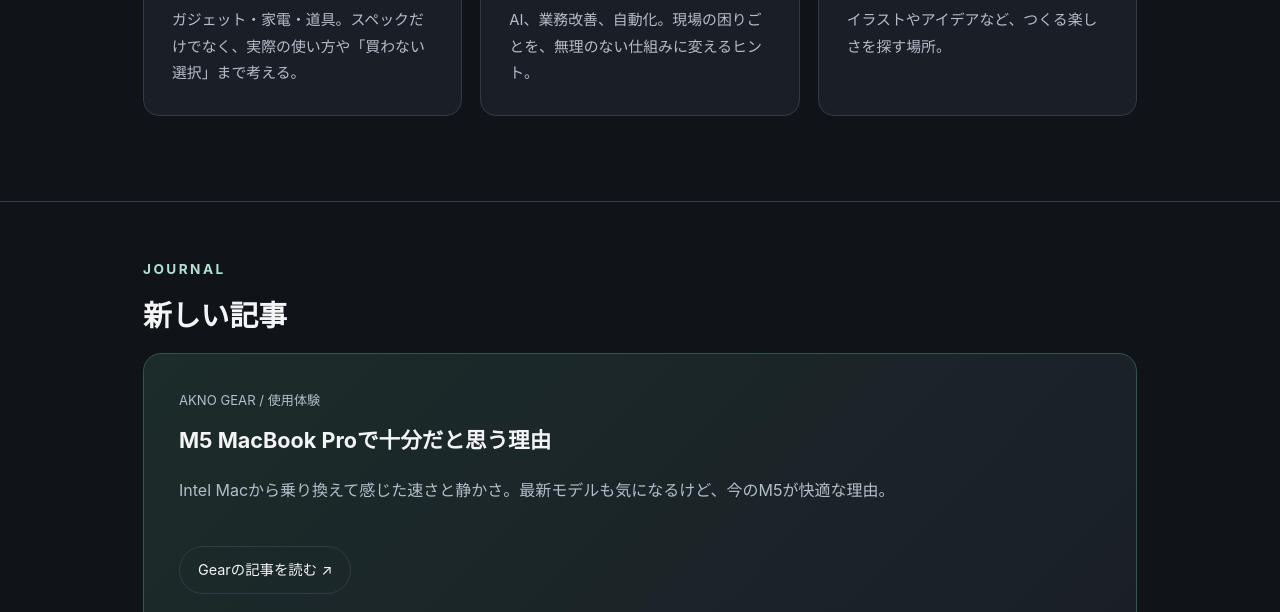
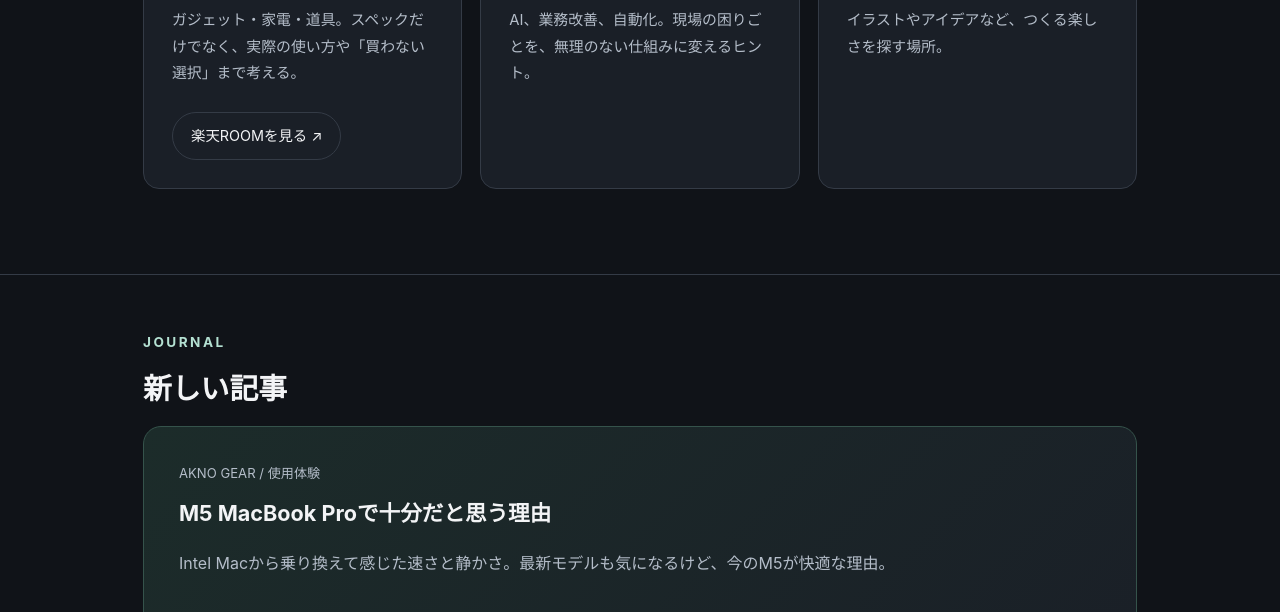
Before and after one commit to aknoworks/akno-site, a plain HTML site: page index.html in a window 1280 px wide. Shown: the part 1426-2038 px from the top of the page. Drawn offline with Linux system fonts and the light colour scheme.

Commit message:
Add Rakuten ROOM link to Gear section

```diff
--- a/index.html
+++ b/index.html
@@ -21,7 +21,7 @@ section{padding:55px 0 85px;border-top:1px solid var(--line)}h2{font-size:1.8rem
 <div class="wrap hero"><div class="eyebrow">Think / Choose / Create</div><h1>考えて、選んで、<br>つくる。</h1><p>便利そう、流行っている、みんなが使っている。<br>それだけでは決めない。自分で調べ、比べ、納得して選ぶ。<br>AKNOは、その過程も楽しむための小さなメディアです。</p><a class="pill" href="#categories">AKNOについて見る ↓</a></div>
 <section id="about"><div class="wrap"><div class="eyebrow">About</div><h2>答えより、考え方を。</h2><p class="section-lead">買ったものだけでなく、買わなかった理由も。完成した仕組みだけでなく、そこに至る試行錯誤も。実体験と調査を区別しながら、判断の材料を届けます。</p></div></section>
 <section id="categories"><div class="wrap"><div class="eyebrow">Explore</div><h2>3つの領域</h2><p class="section-lead">まずはGearから。少しずつコンテンツを育てていきます。</p><div class="cards">
-<article class="card"><div class="number">01 / GEAR</div><h3>AKNO Gear</h3><p>ガジェット・家電・道具。スペックだけでなく、実際の使い方や「買わない選択」まで考える。</p></article>
+<article class="card"><div class="number">01 / GEAR</div><h3>AKNO Gear</h3><p>ガジェット・家電・道具。スペックだけでなく、実際の使い方や「買わない選択」まで考える。</p><a class="pill" href="https://room.rakuten.co.jp/room_6fb5a401cb/items" target="_blank" rel="noopener noreferrer">楽天ROOMを見る ↗</a></article>
 <article class="card"><div class="number">02 / WORKS</div><h3>AKNO Works</h3><p>AI、業務改善、自動化。現場の困りごとを、無理のない仕組みに変えるヒント。</p></article>
 <article class="card"><div class="number">03 / CREATIVE</div><h3>AKNO Creative</h3><p>イラストやアイデアなど、つくる楽しさを探す場所。</p></article>
 </div></div></section>
```
